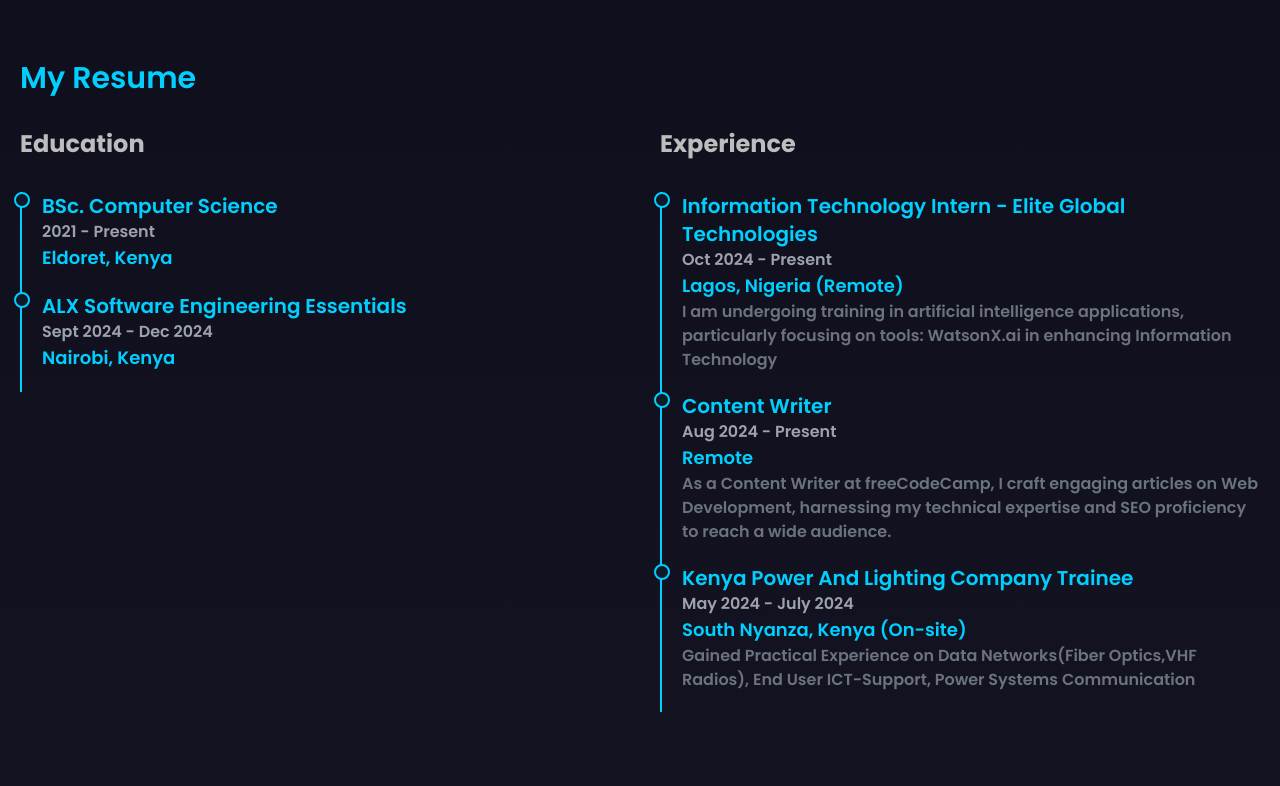
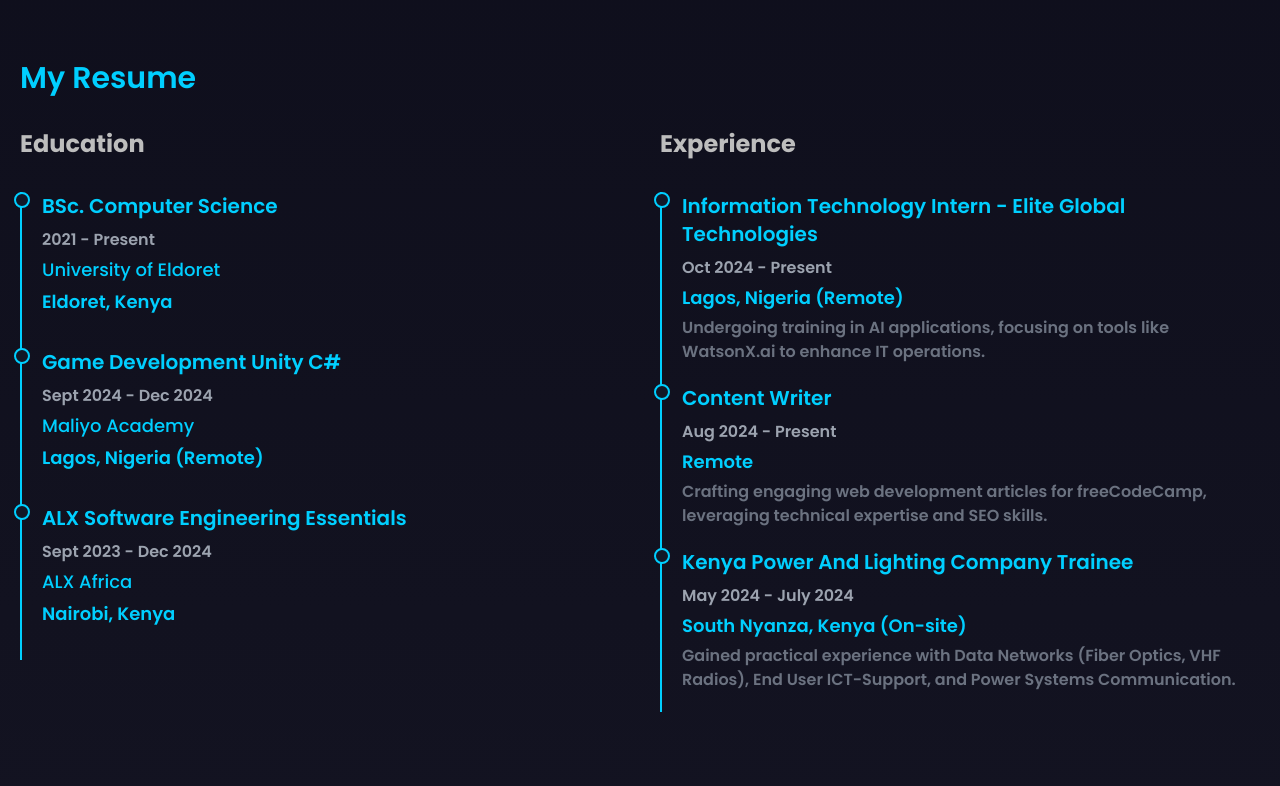
Before and after one commit to preston176/Personal-Portfolio, a React (Vite) app: page / in a window 1280 px wide. Shown: the part 1040-1826 px from the top of the page. Built offline with nearby package versions, Linux system fonts and the light colour scheme; no server answers.

Commit message:
feat: update Resume component with corrected descriptions and improved layout for education and experience sections

```diff
--- a/src/components/Resume.tsx
+++ b/src/components/Resume.tsx
@@ -1,4 +1,3 @@
-
 const Resume = () => {
     const EDUCATION_DATA = [
         {
@@ -6,76 +5,87 @@
             institution: "University of Eldoret",
             place_of_study: "Eldoret, Kenya",
             duration: "2021 - Present",
-            descrtiption: ""
+            description: "",
+        },
+        {
+            education: "Game Development Unity C#",
+            institution: "Maliyo Academy",
+            place_of_study: "Lagos, Nigeria (Remote)",
+            duration: "Sept 2024 - Dec 2024",
+            description: "",
         },
         {
             education: "ALX Software Engineering Essentials",
             institution: "ALX Africa",
             place_of_study: "Nairobi, Kenya",
-            duration: "Sept 2024 - Dec 2024 ",
-            descrtiption: ""
+            duration: "Sept 2023 - Dec 2024",
+            description: "",
         },
-    ]
+
+    ];
 
     const EXPERIENCE_DATA = [
         {
             position: "Information Technology Intern - Elite Global Technologies",
             place_of_work: "Lagos, Nigeria (Remote)",
             duration: "Oct 2024 - Present",
-            description: "I am undergoing training in artificial intelligence applications, particularly focusing on tools: WatsonX.ai in enhancing Information Technology"
+            description:
+                "Undergoing training in AI applications, focusing on tools like WatsonX.ai to enhance IT operations.",
         },
         {
             position: "Content Writer",
             place_of_work: "Remote",
             duration: "Aug 2024 - Present",
-            description: " As a Content Writer at freeCodeCamp, I craft engaging articles on Web Development, harnessing my technical expertise and SEO proficiency to reach a wide audience."
-        }, {
+            description:
+                "Crafting engaging web development articles for freeCodeCamp, leveraging technical expertise and SEO skills.",
+        },
+        {
             position: "Kenya Power And Lighting Company Trainee",
             place_of_work: "South Nyanza, Kenya (On-site)",
             duration: "May 2024 - July 2024",
-            description: " Gained Practical Experience on Data Networks(Fiber Optics,VHF Radios), End User ICT-Support, Power Systems Communication"
-        }
-    ]
+            description:
+                "Gained practical experience with Data Networks (Fiber Optics, VHF Radios), End User ICT-Support, and Power Systems Communication.",
+        },
+    ];
 
     return (
-        <div className=" text-primary font-semibold min-h-fit px-5">
+        <div className="text-primary font-semibold min-h-fit px-5">
             <div className="container mx-auto py-10">
-                <h1 className=" text-3xl mt-5 font-semibold mb-8">My Resume</h1>
+                <h1 className="text-3xl mt-5 font-semibold mb-8">My Resume</h1>
                 <div className="grid grid-cols-1 md:grid-cols-2 sm:grid-cols-1 gap-10 relative">
                     {/* Education Section */}
                     <div className="relative">
                         <h2 className="text-2xl font-bold mb-8 text-light">Education</h2>
-                        {
-                            EDUCATION_DATA.map((edu, index) => (
-                                <div key={index} className="mb-0 pb-5 border-l-2 border-primary  pl-5 relative">
-                                    <div className="absolute left-0 -ml-2 w-4 h-4 bg-gray-900 border-2 border-primary  rounded-full"></div>
-                                    <h3 className="text-xl font-semibold">{edu.education}</h3>
-                                    <p className="text-gray-400">{edu.duration}</p>
-                                    <p className="text-lg font-semibold">{edu.place_of_study}</p>
-                                    <p className="text-gray-500">
-                                        {edu.descrtiption}
-                                    </p>
-                                </div>
-                            ))
-                        }
+                        {EDUCATION_DATA.map((edu, index) => (
+                            <div
+                                key={index}
+                                className="mb-0 pb-5 border-l-2 border-primary pl-5 relative"
+                            >
+                                <div className="absolute left-0 -ml-2 w-4 h-4 bg-gray-900 border-2 border-primary rounded-full"></div>
+                                <h3 className="text-xl font-semibold mb-2">{edu.education}</h3>
+                                <p className="text-gray-400 mb-1">{edu.duration}</p>
+                                <p className="text-lg font-medium mb-1">{edu.institution}</p>
+                                <p className="text-lg font-semibold mb-3">{edu.place_of_study}</p>
+                                <p className="text-gray-500">{edu.description}</p>
+                            </div>
+                        ))}
                     </div>
+
                     {/* Experience Section */}
                     <div className="relative">
                         <h2 className="text-2xl font-bold mb-8 text-light">Experience</h2>
-                        {
-                            EXPERIENCE_DATA.map((exp, index) => (
-                                <div key={index} className="mb-0 pb-5 border-l-2 border-primary pl-5 relative">
-                                    <div className="absolute left-0 -ml-2 w-4 h-4 bg-gray-900 border-2 border-primary rounded-full"></div>
-                                    <h3 className="text-xl font-semibold">{exp.position}</h3>
-                                    <p className="text-gray-400">{exp.duration}</p>
-                                    <p className="text-lg font-semibold">{exp.place_of_work}</p>
-                                    <p className="text-gray-500">
-                                        {exp.description}
-                                    </p>
-                                </div>
-                            ))
-                        }
-
+                        {EXPERIENCE_DATA.map((exp, index) => (
+                            <div
+                                key={index}
+                                className="mb-0 pb-5 border-l-2 border-primary pl-5 relative"
+                            >
+                                <div className="absolute left-0 -ml-2 w-4 h-4 bg-gray-900 border-2 border-primary rounded-full"></div>
+                                <h3 className="text-xl font-semibold mb-2">{exp.position}</h3>
+                                <p className="text-gray-400 mb-1">{exp.duration}</p>
+                                <p className="text-lg font-semibold mb-1">{exp.place_of_work}</p>
+                                <p className="text-gray-500">{exp.description}</p>
+                            </div>
+                        ))}
                     </div>
                 </div>
             </div>
```
